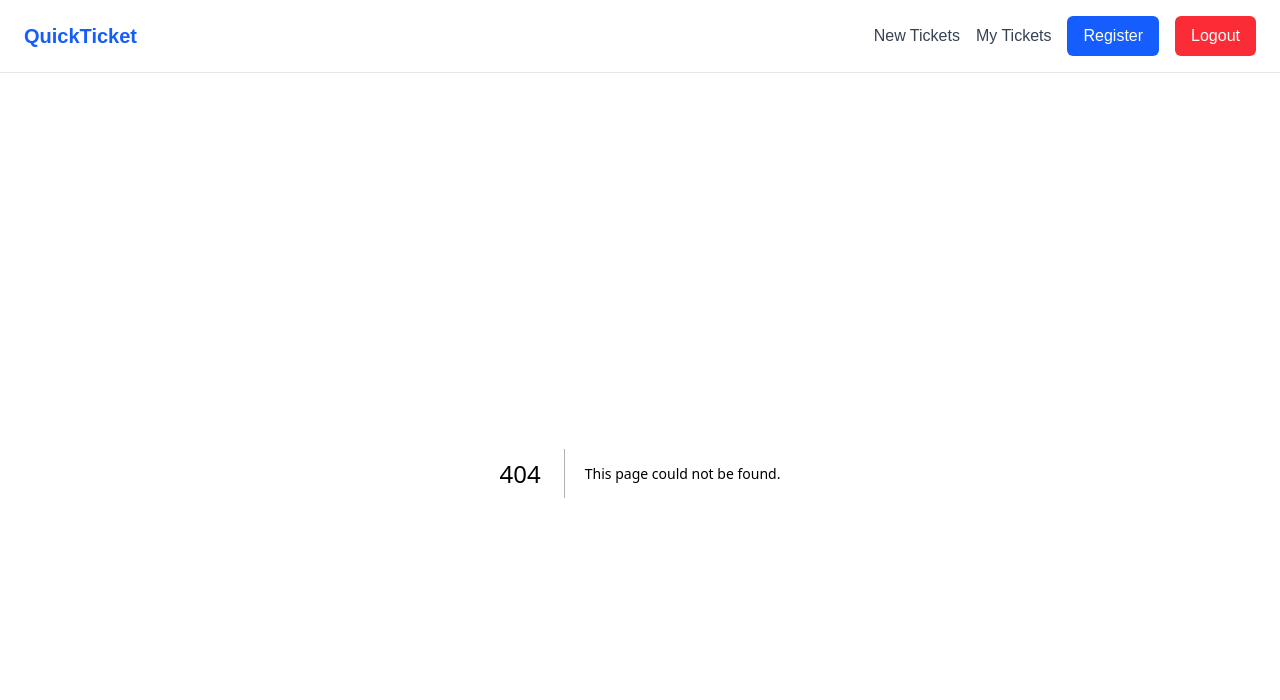
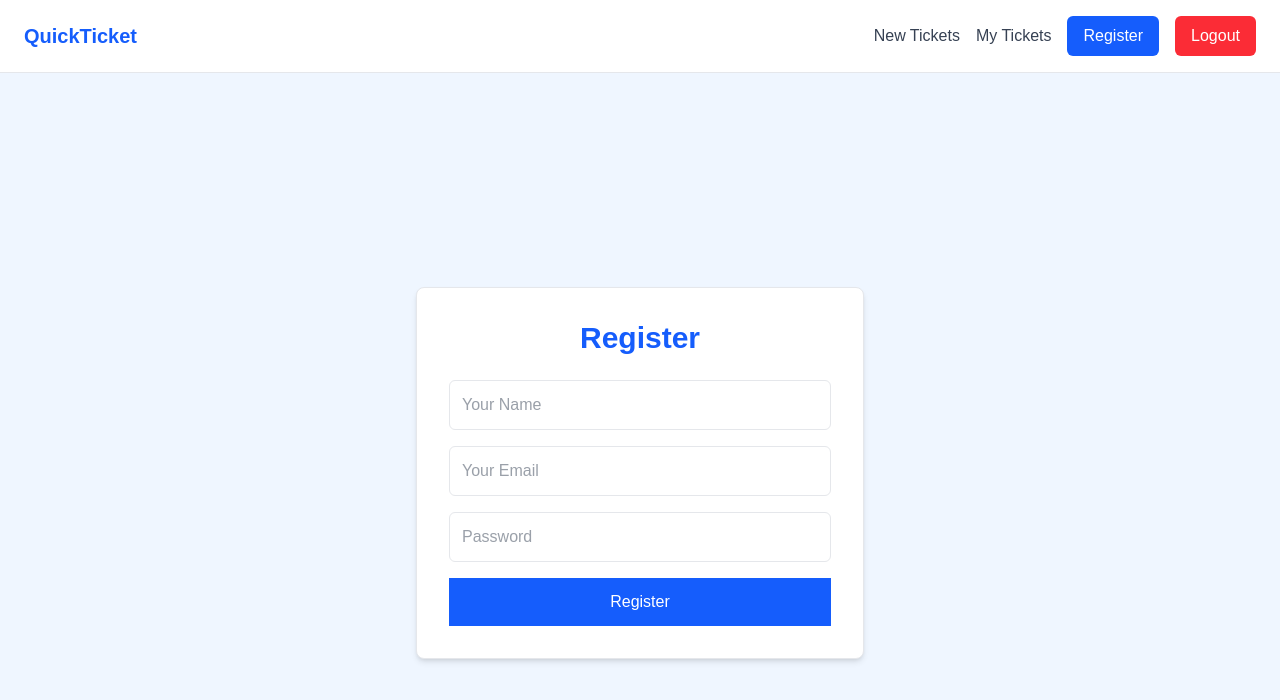
Before and after one commit to EslamMhamed/Ticketing-System, a Next.js app: page /register in a window 1280 px wide. Before the commit this address had no page. Shown: the top 700 px of the page. Built offline with nearby package versions, Linux system fonts and the light colour scheme; no server answers.

Commit message:
create RegisterPage

```diff
--- /dev/null
+++ b/app/(auth)/register/page.tsx
@@ -0,0 +1,68 @@
+"use client";
+
+import { registerUser } from "@/app/actions/auth.actions";
+import { useRouter } from "next/navigation";
+import { useActionState, useEffect } from "react";
+import { toast } from "sonner";
+
+function RegisterPage() {
+  const [state, formAction] = useActionState(registerUser, {
+    success: false,
+    message: "",
+  });
+
+  const router = useRouter();
+
+  useEffect(() => {
+    if (state.success) {
+      toast.success("Registration successful!");
+      router.push("/tickets");
+      router.refresh();
+    }else if(state.message){
+        toast.error(state.message)
+    }
+  }, [state, router]);
+
+  return (
+    <div className="min-h-screen flex items-center justify-center bg-blue-50 px-4">
+      <div className="w-full max-w-md bg-white shadow-md rounded-lg p-8 border border-gray-200">
+        <h1 className="text-3xl font-bold mb-6 text-center text-blue-600">
+          Register
+        </h1>
+        <form action={formAction} className="space-y-4 text-gray-700">
+          <input
+            type="text"
+            className="w-full border border-gray-200 p-3 rounded-md focus:outline-none focus:ring-2 focus:ring-blue-400"
+            name="name"
+            placeholder="Your Name"
+            required
+          />
+          <input
+            type="email"
+            className="w-full border border-gray-200 p-3 rounded-md focus:outline-none focus:ring-2 focus:ring-blue-400"
+            name="email"
+            placeholder="Your Email"
+            autoComplete="email"
+            required
+          />
+          <input
+            type="password"
+            className="w-full border border-gray-200 p-3 rounded-md focus:outline-none focus:ring-2 focus:ring-blue-400"
+            name="password"
+            placeholder="Password"
+            autoComplete="new-password"
+            required
+          />
+          <button
+            className="w-full bg-blue-600 text-white p-3 hover:bg-blue-700 transition disabled:opacity-50"
+            type="submit"
+          >
+            Register
+          </button>
+        </form>
+      </div>
+    </div>
+  );
+}
+
+export default RegisterPage;
```
